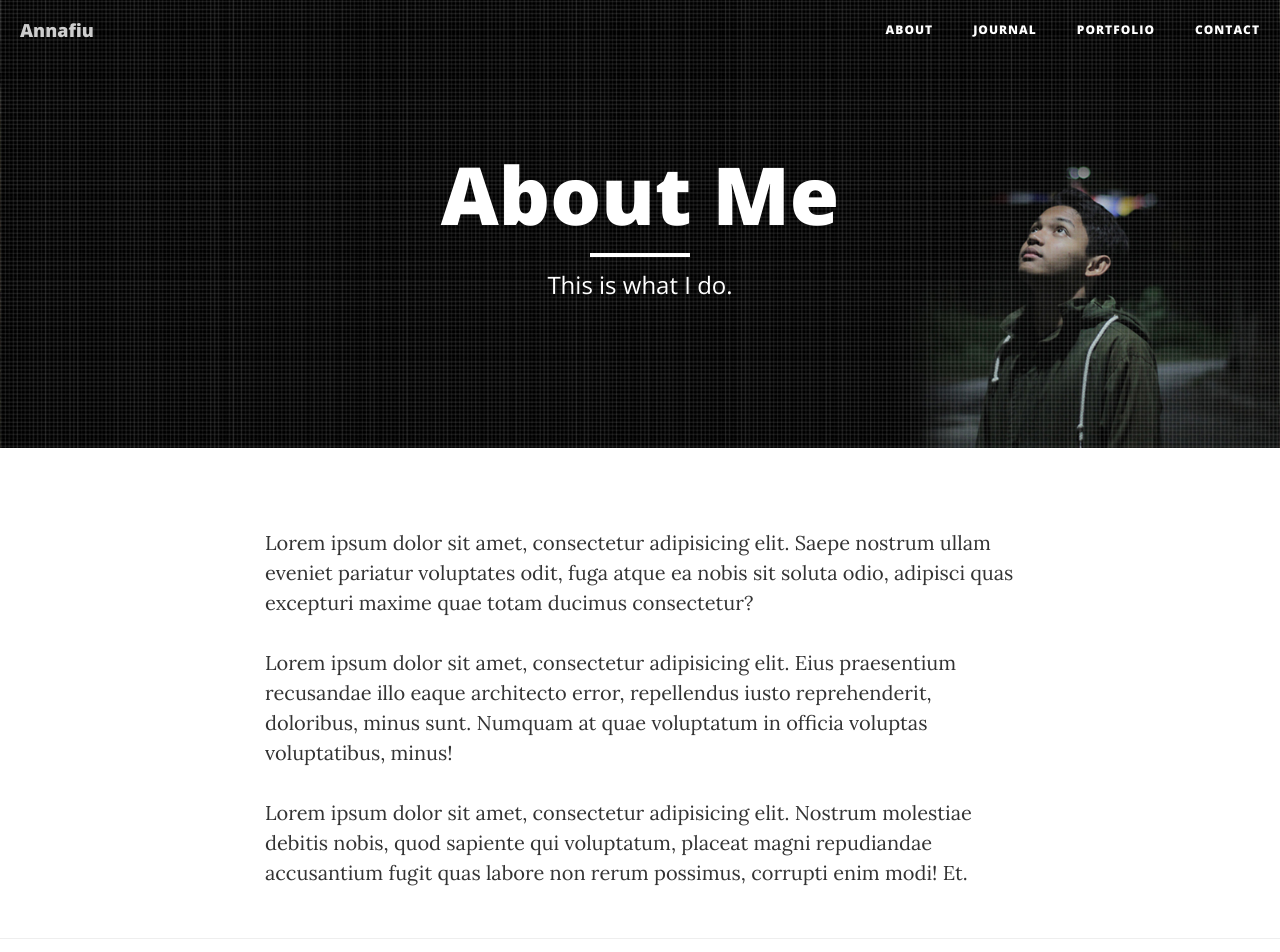
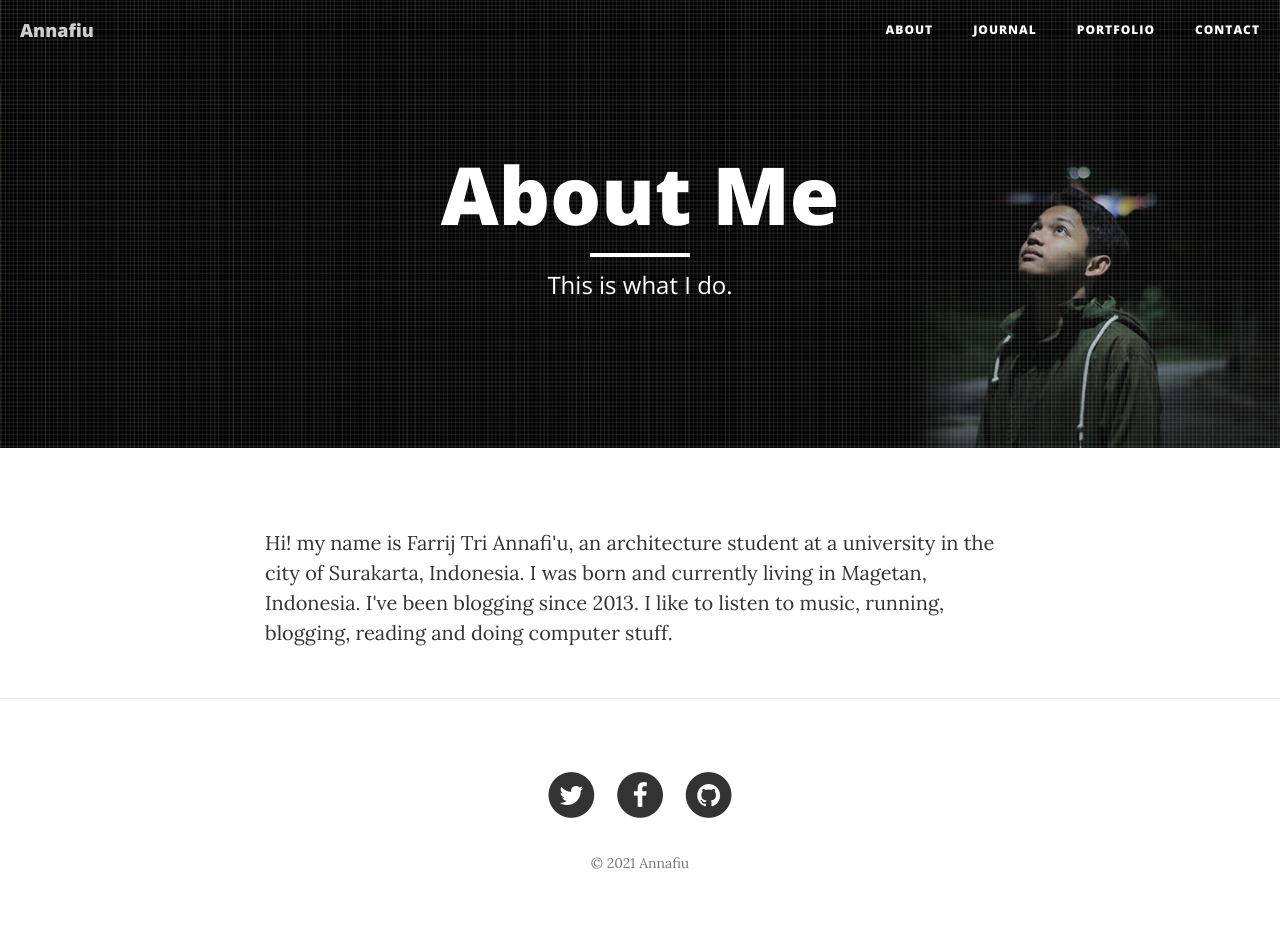
Before and after one commit to annafiu/annafiu.github.io, a website: page about/index.html in a window 1280 px wide. Shown: the top 952 px of the page. Drawn offline with nearby package versions, Linux system fonts and the light colour scheme.

Commit message:
change desc

```diff
--- a/about/index.html
+++ b/about/index.html
@@ -87,9 +87,7 @@
     <div class="container">
         <div class="row">
             <div class="col-lg-8 col-lg-offset-2 col-md-10 col-md-offset-1">
-                <p>Lorem ipsum dolor sit amet, consectetur adipisicing elit. Saepe nostrum ullam eveniet pariatur voluptates odit, fuga atque ea nobis sit soluta odio, adipisci quas excepturi maxime quae totam ducimus consectetur?</p>
-                <p>Lorem ipsum dolor sit amet, consectetur adipisicing elit. Eius praesentium recusandae illo eaque architecto error, repellendus iusto reprehenderit, doloribus, minus sunt. Numquam at quae voluptatum in officia voluptas voluptatibus, minus!</p>
-                <p>Lorem ipsum dolor sit amet, consectetur adipisicing elit. Nostrum molestiae debitis nobis, quod sapiente qui voluptatum, placeat magni repudiandae accusantium fugit quas labore non rerum possimus, corrupti enim modi! Et.</p>
+                <p>Hi! my name is Farrij Tri Annafi'u, an architecture student at a university in the city of Surakarta, Indonesia. I was born and currently living in Magetan, Indonesia. I've been blogging since 2013. I like to listen to music, running, blogging, reading and doing computer stuff.</p>
             </div>
         </div>
     </div>
```
